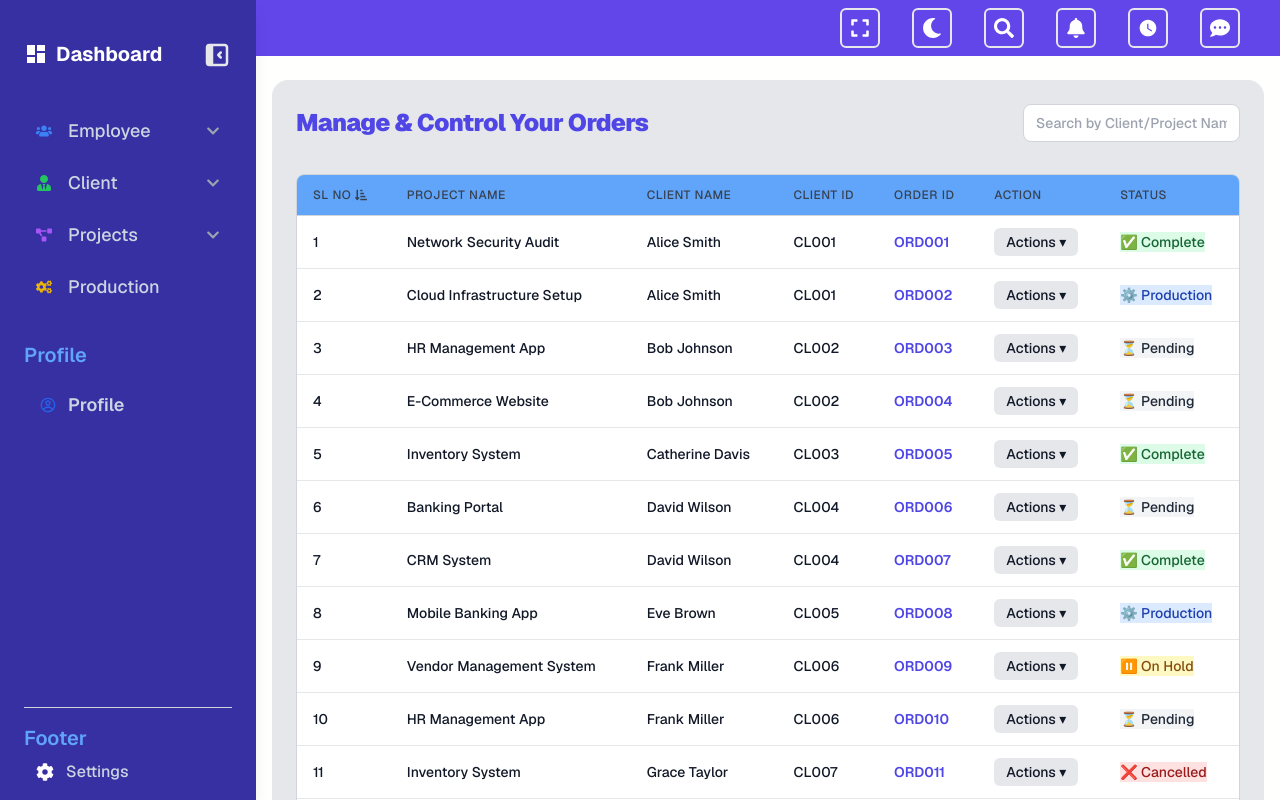
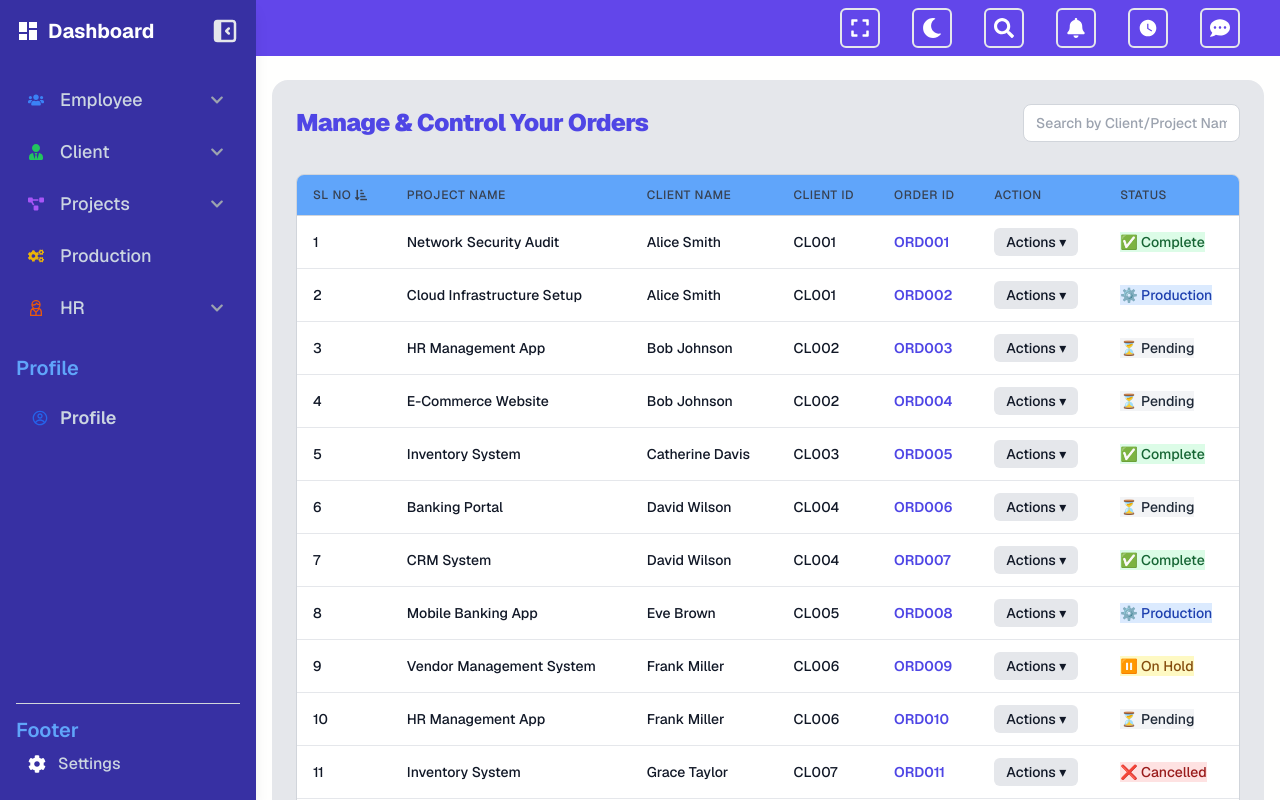
Before and after one commit to Skythrill256/HRMS, a React (Vite) app in the folder Frontend/: page /admin-dashboard/Order in a window 1280 px wide. Built offline with nearby package versions, Linux system fonts and the light colour scheme.

Commit message:
HR sidebar design

```diff
--- a/Frontend/src/Dashboards/Admin-Dashboard/DashboardSidebar.jsx
+++ b/Frontend/src/Dashboards/Admin-Dashboard/DashboardSidebar.jsx
@@ -1,21 +1,31 @@
 import { useState } from 'react';
-import { TbLayoutSidebarLeftCollapseFilled } from "react-icons/tb"
+import { TbLayoutSidebarLeftCollapseFilled } from "react-icons/tb";
 import { Link, useLocation } from 'react-router-dom';
 import {
     FaUsers, FaUserTie, FaProjectDiagram, FaCogs, FaClipboardList, FaCog,
     FaChevronDown, FaChevronUp, FaShoppingCart
 } from 'react-icons/fa';
 import { CgProfile } from "react-icons/cg";
-import { MdDashboard } from 'react-icons/md';
+import {
+    MdDashboard, MdOutlineMailOutline, MdOutlineCancel, MdVerified,
+    MdReport, MdOutlineDirectionsRun
+} from 'react-icons/md';
 import { BiSolidCartAdd } from "react-icons/bi";
-
+import { GrUserManager } from "react-icons/gr";
+import { TbFileCertificate, TbNotes } from "react-icons/tb";
+import { FaWpforms } from "react-icons/fa6";
 
 const DashboardSidebar = ({ SidebarOpen, togglesidehamburger }) => {
     const location = useLocation();
     const [openDropdown, setOpenDropdown] = useState(null);
+    const [openSubDropdown, setOpenSubDropdown] = useState(null);
 
     const toggleDropdown = (label) => {
         setOpenDropdown(openDropdown === label ? null : label);
+    };
+
+    const toggleSubDropdown = (label) => {
+        setOpenSubDropdown(openSubDropdown === label ? null : label);
     };
 
     const handleSidebarCloseOnMobile = () => {
@@ -43,21 +53,9 @@ const DashboardSidebar = ({ SidebarOpen, togglesidehamburger }) => {
             label: 'Projects',
             icon: <FaProjectDiagram className="text-purple-500" />,
             subItems: [
-                {
-                    label: 'Orders', icon: <BiSolidCartAdd className="text-orange-600" />,
-                    to: '/admin-dashboard/order'
-                },
-                {
-                    label: 'Work Order', icon: <FaShoppingCart className="text-green-500" />,
-                    to: '/admin-dashboard/workorder'
-                },
-                {
-                    label: 'All Projects', icon: <FaClipboardList className="text-purple-500" />,
-                    to: '/admin-dashboard/projects'
-                },
-                ,
-
-                // { label: 'Pending Projects', icon: <FaHourglassHalf className="text-red-500" />, to: '/admin-dashboard/projects/pending' },
+                { label: 'Orders', icon: <BiSolidCartAdd className="text-orange-600" />, to: '/admin-dashboard/order' },
+                { label: 'Work Order', icon: <FaShoppingCart className="text-green-500" />, to: '/admin-dashboard/workorder' },
+                { label: 'All Projects', icon: <FaClipboardList className="text-purple-500" />, to: '/admin-dashboard/projects' },
             ],
         },
         {
@@ -65,45 +63,52 @@ const DashboardSidebar = ({ SidebarOpen, togglesidehamburger }) => {
             icon: <FaCogs className="text-yellow-500" />,
             to: '/productions',
         },
+        {
+            label: 'HR',
+            icon: <GrUserManager className="text-orange-600" />,
+            subItems: [
+                {
+                    label: 'Letter',
+                    icon: <MdOutlineMailOutline className="text-blue-500 size-4" />,
+                    subItems: [
+                        { label: 'Offer Letter', icon: <TbFileCertificate className="text-green-500" />, to: '/admin-dashboard/hr/offer-letter' },
+                        { label: 'Termination Letter', icon: <MdOutlineCancel className="text-red-500" />, to: '/admin-dashboard/hr/termination-letter' },
+                    ]
+                },
+                { label: 'Leave', icon: <MdOutlineDirectionsRun className='text-purple-500 size-5' />, to: '' },
+                { label: 'Certificate', icon: <TbNotes className='text-yellow-400' />, to: '' },
+                { label: 'Report', icon: <MdReport className='text-red-500 size-5' />, to: '' },
+                { label: 'Resignation', icon: <FaWpforms className='text-orange-500' />, to: '' },
+                { label: 'Work Order', icon: <FaShoppingCart className='text-purple-500' />, to: '' },
+                { label: 'Verify Employee', icon: <MdVerified className='text-green-400 size-5' />, to: '' }
+            ]
+        }
     ];
 
     return (
-        <div
-            className={`fixed top-0 left-0 h-screen w-64 bg-sidebar dark:bg-[#121212] shadow-lg z-50 transition-transform duration-300
-    ${SidebarOpen ? 'translate-x-0' : '-translate-x-full'}
-  `}
-        >
+        <div className={`fixed top-0 left-0 h-screen w-64 bg-sidebar dark:bg-[#121212] shadow-lg z-50 transition-transform duration-300 ${SidebarOpen ? 'translate-x-0' : '-translate-x-full'}`}>
+            <div className="flex flex-col justify-between h-full p-4 space-y-4 bg-sidebar dark:bg-[#121212]">
 
-            <div className="flex flex-col justify-between h-full p-6 space-y-6 bg-sidebar dark:bg-[#121212] mt-4">
-                <div className="space-y-8">
-                    <div className='flex justify-between '>
-                        <div>
+                {/* Header */}
+                <div className='flex justify-between items-center mb-4'>
                     <Link to={"/admin-dashboard"} className="flex items-center space-x-2">
                         <MdDashboard className="text-2xl text-primary dark:text-blue-600" />
                         <h2 className="text-xl font-bold text-primary dark:text-blue-800">Dashboard</h2>
                     </Link>
-                        </div>
-                        <div>
                     <button onClick={togglesidehamburger} className="text-gray-200 hover:text-red-500">
                         <TbLayoutSidebarLeftCollapseFilled className="text-2xl md:text-3xl" />
                     </button>
                 </div>
-                    </div>
 
-                    <div className='flex flex-col'>
+                {/* Scrollable Content */}
+                <div className="overflow-y-auto h-[calc(100vh-120px)] pr-1">
                     <nav className="flex flex-col space-y-2">
                         {mainNavigation.map((item, index) => (
                             <div key={index}>
                                 {item.subItems ? (
+                                    <>
                                         <div
-                                            className={`
-                        flex items-center justify-between w-full space-x-4
-                        font-bold py-2 px-3 rounded-md cursor-pointer
-                        ${openDropdown === item.label
-                                                    ? 'text-red-700 bg-blue-100'
-                                                    : 'text-secondary hover:bg-slate-200 hover:text-blue-800'
-                                                }
-                      `}
+                                            className={`flex items-center justify-between w-full space-x-4 font-bold py-2 px-3 rounded-md cursor-pointer ${openDropdown === item.label ? 'text-red-700 bg-blue-100' : 'text-secondary hover:bg-slate-200 hover:text-blue-800'}`}
                                             onClick={() => toggleDropdown(item.label)}
                                         >
                                             <div className="flex items-center space-x-4">
@@ -112,50 +117,70 @@ const DashboardSidebar = ({ SidebarOpen, togglesidehamburger }) => {
                                             </div>
                                             {openDropdown === item.label ? <FaChevronUp className="text-gray-400 text-sm" /> : <FaChevronDown className="text-gray-400 text-sm" />}
                                         </div>
+
+                                        {openDropdown === item.label && (
+                                            <div className="pt-1 pb-2 transition-all duration-300 ease-in-out">
+                                                {item.subItems.map((subItem, subIndex) => (
+                                                    <div key={subIndex}>
+                                                        {subItem.subItems ? (
+                                                            <>
+                                                                <div
+                                                                    className={`flex items-center justify-between w-full pl-10 pr-3 py-2 text-sm cursor-pointer ${openSubDropdown === subItem.label ? 'text-red-700 bg-blue-100' : 'text-secondary hover:bg-slate-200 hover:text-blue-800'}`}
+                                                                    onClick={() => toggleSubDropdown(subItem.label)}
+                                                                >
+                                                                    <div className="flex items-center space-x-3">
+                                                                        {subItem.icon}
+                                                                        <span>{subItem.label}</span>
+                                                                    </div>
+                                                                    {openSubDropdown === subItem.label ? <FaChevronUp className="text-gray-400 text-xs" /> : <FaChevronDown className="text-gray-400 text-xs" />}
+                                                                </div>
+                                                                {openSubDropdown === subItem.label && (
+                                                                    <div className="ml-10">
+                                                                        {subItem.subItems.map((nestedItem, nestedIndex) => (
+                                                                            <Link
+                                                                                key={nestedIndex}
+                                                                                to={nestedItem.to}
+                                                                                className={`flex items-center space-x-2 pl-4 pr-3 py-2 text-sm ${location.pathname === nestedItem.to ? 'bg-blue-900 text-blue-100' : 'text-secondary hover:bg-secondary hover:text-gray-800 dark:text-gray-200 dark:hover:bg-gray-800'}`}
+                                                                                onClick={handleSidebarCloseOnMobile}
+                                                                            >
+                                                                                {nestedItem.icon}
+                                                                                <span>{nestedItem.label}</span>
+                                                                            </Link>
+                                                                        ))}
+                                                                    </div>
+                                                                )}
+                                                            </>
+                                                        ) : (
+                                                            <Link
+                                                                to={subItem.to}
+                                                                className={`flex items-center space-x-3 pl-10 pr-3 py-2 text-sm ${location.pathname === subItem.to ? 'bg-blue-900 text-blue-100' : 'text-secondary hover:bg-secondary hover:text-gray-800 dark:text-gray-200 dark:hover:bg-gray-800'}`}
+                                                                onClick={handleSidebarCloseOnMobile}
+                                                            >
+                                                                {subItem.icon}
+                                                                <span>{subItem.label}</span>
+                                                            </Link>
+                                                        )}
+                                                    </div>
+                                                ))}
+                                            </div>
+                                        )}
+                                    </>
                                 ) : (
                                     <Link
                                         to={item.to}
-                                            className={`
-                        flex items-center space-x-4 font-bold py-2 px-3 rounded-md cursor-pointer
-                        ${location.pathname === item.to
-                                                    ? 'text-blue-800 bg-blue-100'
-                                                    : 'text-secondary hover:bg-slate-200 hover:text-blue-800'
-                                                }
-                      `}
+                                        className={`flex items-center space-x-4 font-bold py-2 px-3 rounded-md cursor-pointer ${location.pathname === item.to ? 'text-blue-800 bg-blue-100' : 'text-secondary hover:bg-slate-200 hover:text-blue-800'}`}
                                         onClick={handleSidebarCloseOnMobile}
                                     >
                                         {item.icon}
                                         <span className="text-lg font-medium">{item.label}</span>
                                     </Link>
                                 )}
-
-                                    {item.subItems && openDropdown === item.label && (
-                                        <div className="bg-sidebar dark:bg-[#121212] pt-1 pb-2 transition-all duration-300 ease-in-out overflow-hidden">
-                                            {item.subItems.map((subItem, subIndex) => (
-                                                <Link
-                                                    key={subIndex}
-                                                    to={subItem.to}
-                                                    className={`
-                            flex items-center space-x-3 pl-10 pr-3 py-2 text-sm
-                            ${location.pathname === subItem.to
-                                                            ? 'bg-blue-900 text-blue-100'
-                                                            : 'text-secondary hover:bg-secondary hover:text-gray-800 dark:text-gray-200 dark:hover:bg-gray-800'
-                                                        }
-                          `}
-                                                    onClick={handleSidebarCloseOnMobile}
-                                                >
-                                                    {subItem.icon}
-                                                    <span>{subItem.label}</span>
-                                                </Link>
-                                            ))}
-                                        </div>
-                                    )}
                             </div>
                         ))}
                     </nav>
-                    </div>
 
-                    <div>
+                    {/* Profile Section */}
+                    <div className="mt-6">
                         <h2 className='text-xl font-semibold text-blue-400 hover:text-blue-700 hover:font-bold'>Profile</h2>
                         <Link
                             to="/profile"
@@ -168,12 +193,12 @@ const DashboardSidebar = ({ SidebarOpen, togglesidehamburger }) => {
                     </div>
                 </div>
 
-                <div className="pt-4 border-t border-gray-300">
+                {/* Footer */}
+                <div className="pt-3 border-t border-gray-300">
                     <h2 className='text-xl font-semibold text-blue-400 hover:text-blue-700 hover:font-bold'>Footer</h2>
                     <Link
                         to="/settings"
-                        className={`flex items-center space-x-3 text-gray-600 hover:text-blue-600 py-2 px-3
-              ${location.pathname === '/settings' ? 'text-blue-500 bg-blue-100 rounded-md' : ''}`}
+                        className={`flex items-center space-x-3 text-gray-600 hover:text-blue-600 py-2 px-3 ${location.pathname === '/settings' ? 'text-blue-500 bg-blue-100 rounded-md' : ''}`}
                         onClick={handleSidebarCloseOnMobile}
                     >
                         <FaCog className="text-lg text-white" />
```
Lines whose indentation alone changed are shown as unchanged.
